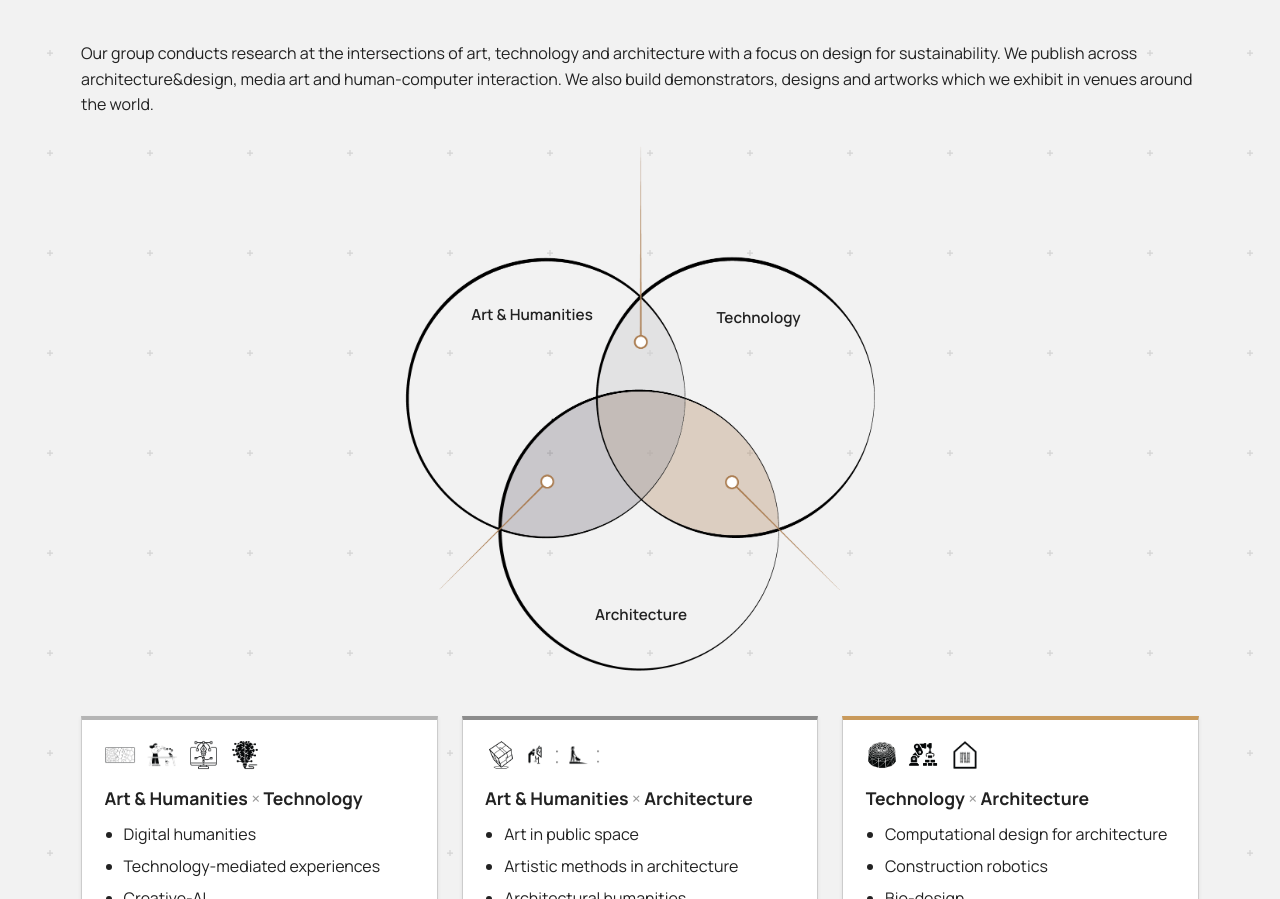
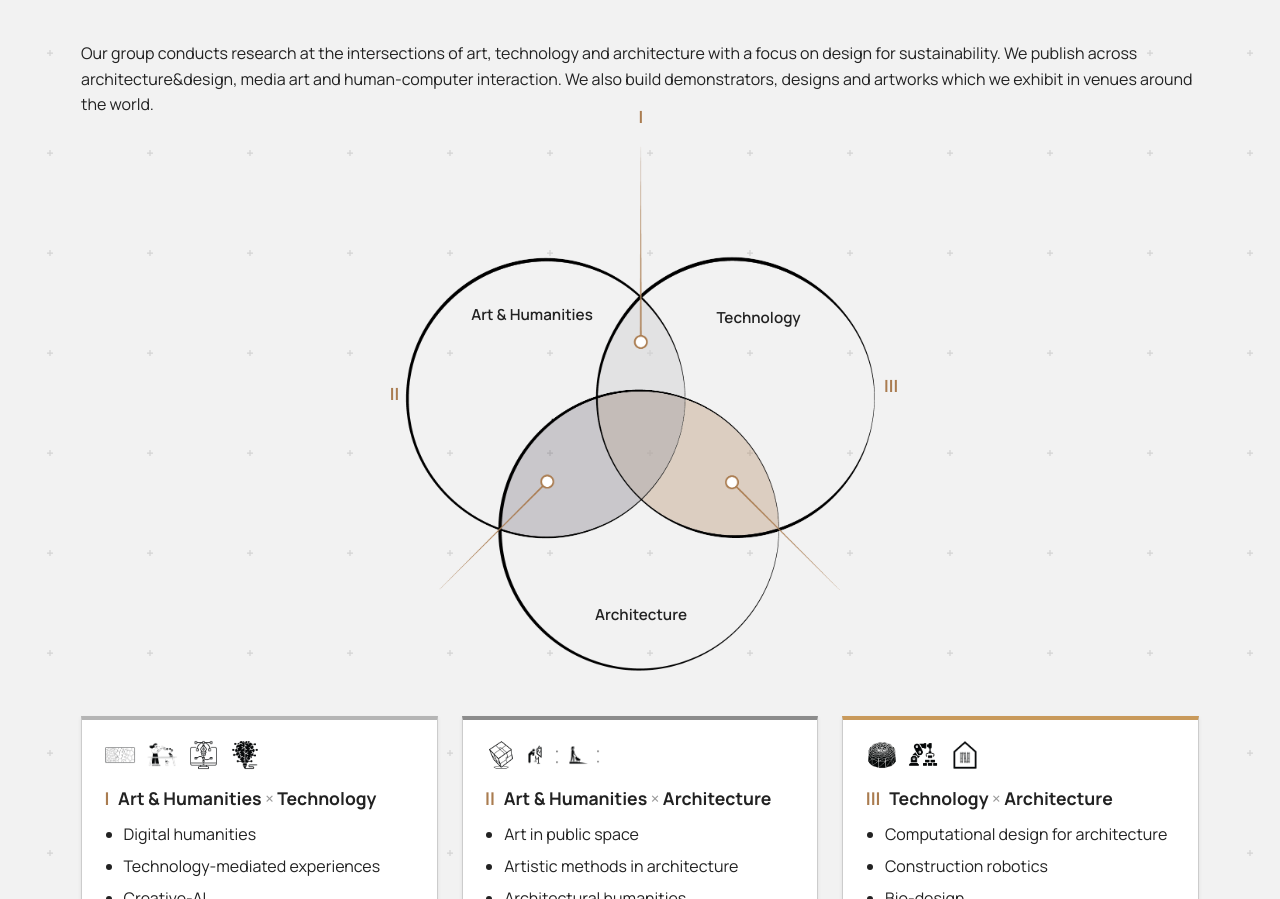
Before and after one commit to anqua/at-a, a Jekyll site: the page built from research.md, in a window 1280 px wide. Shown: the part 197-1096 px from the top of the page. Built offline with Jekyll 4.4.1, drawn with Linux system fonts in a browser that asks for light colours.

Commit message:
Add I/II/III numerals linking Venn diagram intersections to their cards
Place a roman numeral at the tip of each connector line in the diagram
and prefix the matching intersection card's heading with the same
numeral, so the visual mapping between the diagram and the cards below
is explicit.

```diff
--- a/assets/css/style.css
+++ b/assets/css/style.css
@@ -136,6 +136,19 @@ h1 {
   font-size: 0.95rem;
   line-height: 1.2;
   color: #222;
+}
+
+.research-diagram-number {
+  position: absolute;
+  font-weight: 700;
+  font-size: 1.05rem;
+  color: #aa7c50;
+}
+
+.research-card-number {
+  color: #aa7c50;
+  font-weight: 700;
+  margin-right: 0.3em;
 }
 
 .research-card-icons {
--- a/research.md
+++ b/research.md
@@ -11,6 +11,9 @@ Our group conducts research at the intersections of art, technology and architec
     <span class="research-diagram-label" style="left:27.5%; top:32.4%;">Art & Humanities</span>
     <span class="research-diagram-label" style="left:74.7%; top:33%;">Technology</span>
     <span class="research-diagram-label" style="left:50.2%; top:88.7%;">Architecture</span>
+    <span class="research-diagram-number" style="left:50.2%; top:0.9%; transform:translate(-50%,-160%);">I</span>
+    <span class="research-diagram-number" style="left:1.2%; top:47.2%; transform:translate(-170%,-50%);">II</span>
+    <span class="research-diagram-number" style="left:98.8%; top:45.8%; transform:translate(70%,-50%);">III</span>
   </div>
 </div>
 
@@ -23,7 +26,7 @@ Our group conducts research at the intersections of art, technology and architec
         <img src="/at-a/assets/images/research/icon-arttech-pentool.png" alt="">
         <img src="/at-a/assets/images/research/icon-arttech-brain.png" alt="">
       </div>
-      <h4>Art & Humanities <span class="research-x">&times;</span> Technology</h4>
+      <h4><span class="research-card-number">I</span> Art & Humanities <span class="research-x">&times;</span> Technology</h4>
       <ul>
         <li>Digital humanities</li>
         <li>Technology-mediated experiences</li>
@@ -40,7 +43,7 @@ Our group conducts research at the intersections of art, technology and architec
         <img src="/at-a/assets/images/research/icon-artarch-frame.png" alt="">
         <img src="/at-a/assets/images/research/icon-artarch-sweep.png" alt="">
       </div>
-      <h4>Art & Humanities <span class="research-x">&times;</span> Architecture</h4>
+      <h4><span class="research-card-number">II</span> Art & Humanities <span class="research-x">&times;</span> Architecture</h4>
       <ul>
         <li>Art in public space</li>
         <li>Artistic methods in architecture</li>
@@ -54,7 +57,7 @@ Our group conducts research at the intersections of art, technology and architec
         <img src="/at-a/assets/images/research/icon-archtech-arm.png" alt="">
         <img src="/at-a/assets/images/research/icon-archtech-house.png" alt="">
       </div>
-      <h4>Technology <span class="research-x">&times;</span> Architecture</h4>
+      <h4><span class="research-card-number">III</span> Technology <span class="research-x">&times;</span> Architecture</h4>
       <ul>
         <li>Computational design for architecture</li>
         <li>Construction robotics</li>
```
